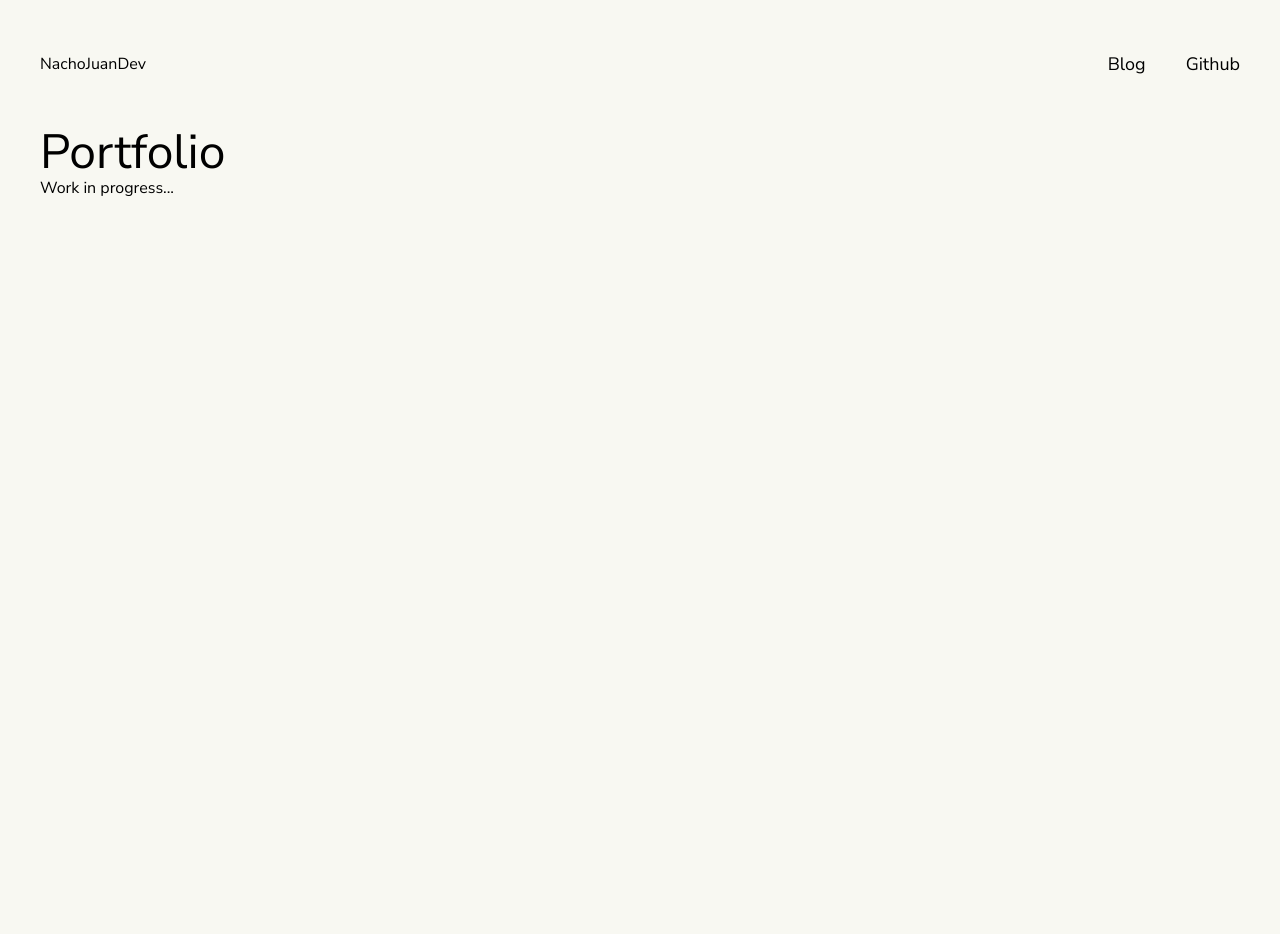
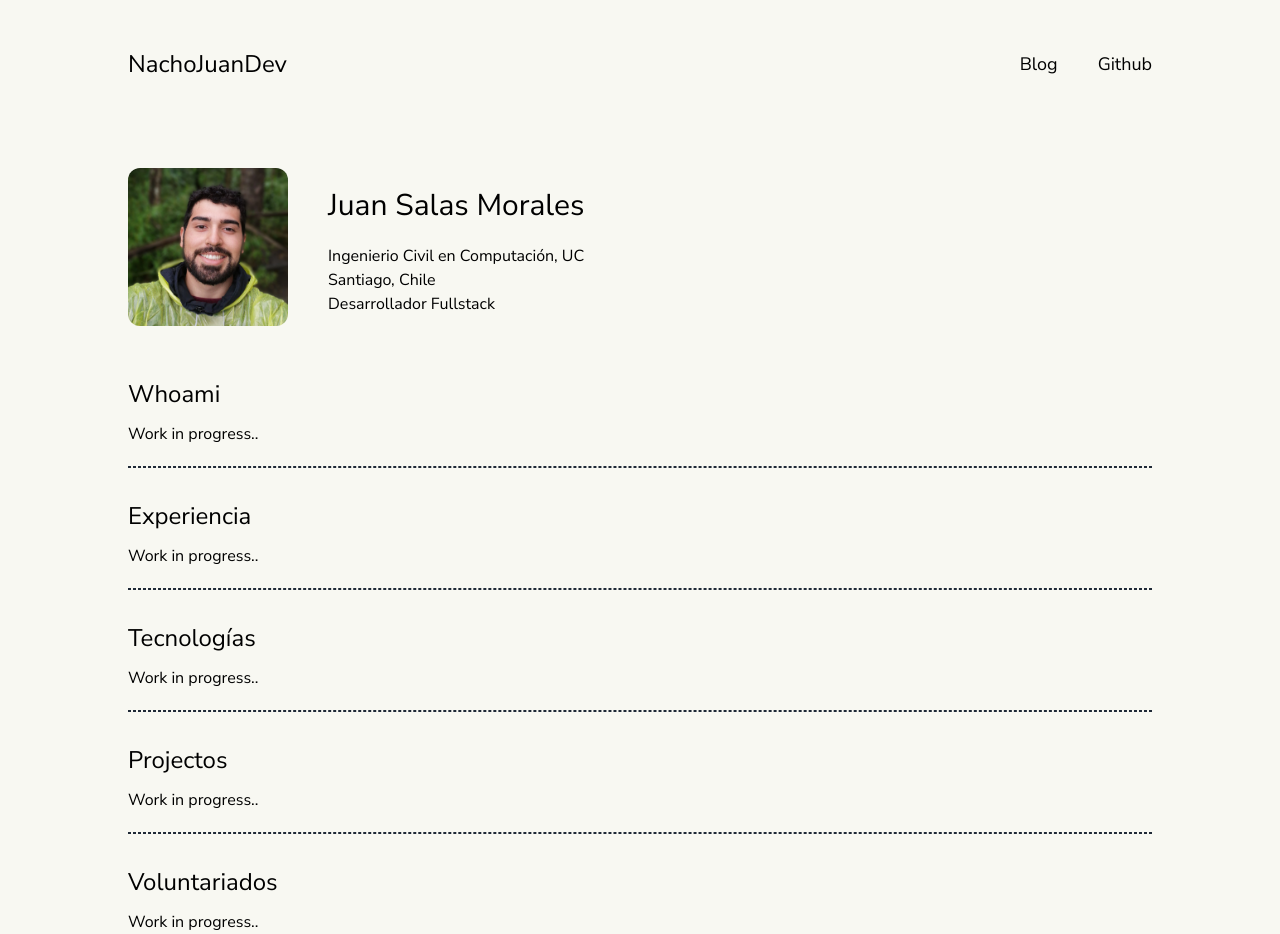
Before and after one commit to NachoJuanDev/Portfolio, an Astro site: page / in a window 1280 px wide. Before the commit the page ends 800 px from the top, so only its background shows below. Built offline with nearby package versions, Linux system fonts and the light colour scheme; Astro itself is replaced by a stand-in of ours.

Commit message:
feat: improve structure

```diff
--- a/src/global.css
+++ b/src/global.css
@@ -11,3 +11,19 @@ body {
   @apply px-10;
   @apply bg-ligth dark:bg-dark text-black dark:text-white;
 }
+
+h1 {
+  @apply text-3xl py-5;
+}
+
+h2 {
+  @apply text-2xl py-3;
+}
+
+h3 {
+  @apply text-xl py-1;
+}
+
+hr {
+  @apply border border-gray-800 dark:border-gray-500 border-dashed my-5;
+}
--- a/src/pages/index.astro
+++ b/src/pages/index.astro
@@ -3,6 +3,38 @@ import MainLayout from '@/layouts/MainLayout.astro'
 ---
 
 <MainLayout>
-  <h1 class="text-5xl">Portfolio</h1>
-  <p>Work in progress...</p>
+  <div class="w-full my-10 grid grid-cols-1 md:grid-cols-[auto,1fr]">
+    <div class="flex justify-center">
+      <img src="/me.webp" class="w-40 rounded-xl mr-10" />
+    </div>
+    <div class="flex flex-col items-center md:items-start">
+      <h1>Juan Salas Morales</h1>
+      <p>Ingenierio Civil en Computación, UC</p>
+      <p>Santiago, Chile</p>
+      <p>Desarrollador Fullstack</p>
+    </div>
+  </div>
+
+  <h2>Whoami</h2>
+  <p>Work in progress..</p>
+
+  <hr />
+
+  <h2>Experiencia</h2>
+  <p>Work in progress..</p>
+
+  <hr />
+
+  <h2>Tecnologías</h2>
+  <p>Work in progress..</p>
+
+  <hr />
+
+  <h2>Projectos</h2>
+  <p>Work in progress..</p>
+
+  <hr />
+
+  <h2>Voluntariados</h2>
+  <p>Work in progress..</p>
 </MainLayout>
--- a/tailwind.config.mjs
+++ b/tailwind.config.mjs
@@ -13,6 +13,13 @@ export default {
         'text-black': 'black',
       },
     },
+    container: {
+      screens: {
+        sm: '640px',
+        md: '768px',
+        lg: '1024px',
+      },
+    },
   },
   plugins: [],
 }
```
Also changed, not shown: public/me.webp (added).
